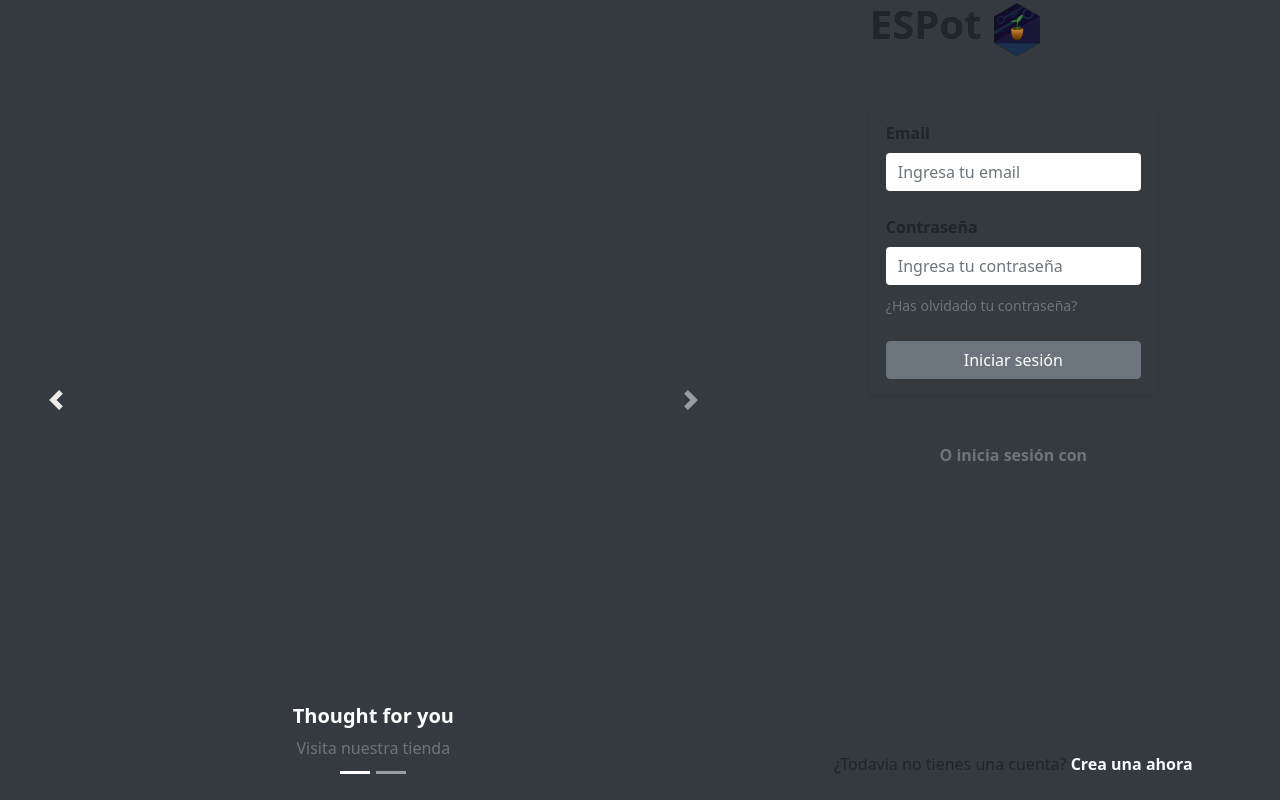
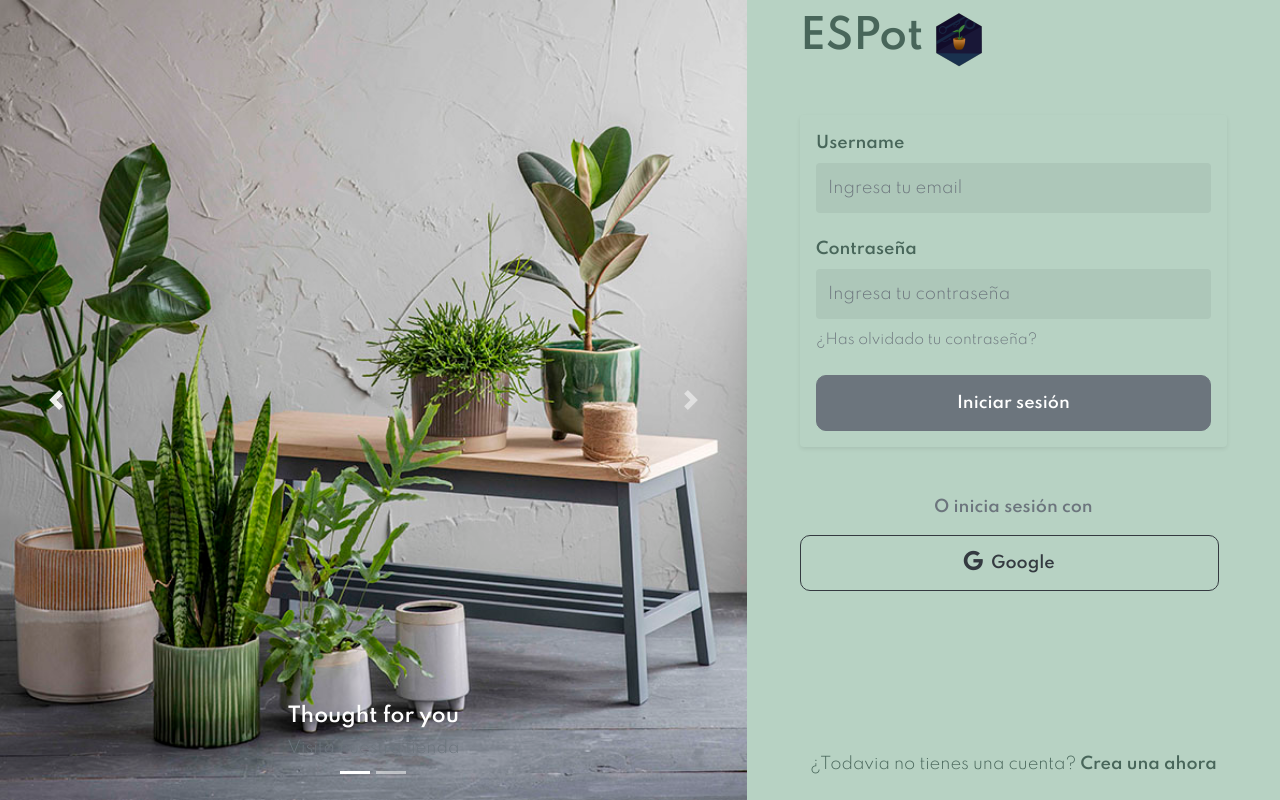
Before and after one commit to rrrorrigo/ESPot, a Flask app: page /login in a window 1280 px wide. Run offline with Flask 2, Linux system fonts and the light colour scheme; some libraries are stand-ins or nearby versions.

Commit message:
testing file rutas

```diff
--- a/web_flask/templates/login.html
+++ b/web_flask/templates/login.html
@@ -9,8 +9,8 @@
     <link rel="stylesheet" href="https://stackpath.bootstrapcdn.com/bootstrap/5.0.0-alpha1/css/bootstrap.min.css" integrity="sha384-r4NyP46KrjDleawBgD5tp8Y7UzmLA05oM1iAEQ17CSuDqnUK2+k9luXQOfXJCJ4I" crossorigin="anonymous">
     <link href="https://fonts.googleapis.com/css2?family=Spartan:wght@300;600&display=swap" rel="stylesheet">
     <script src="https://kit.fontawesome.com/ffec4ec2ed.js" crossorigin="anonymous"></script>
-    <link rel="stylesheet" href="css/style.css" />
-    <link rel="icon" type="image/png" href="img/logo.png" />
+    <link rel="stylesheet" href="../static/styles/login.css" />
+    <link rel="icon" type="image/png" href="../static/img/logo.png" />
     <script type="text/javascript" src="js/inicio.js"></script>
 
     <title>ESPot Login</title>
@@ -50,11 +50,11 @@
             </div>
             <div class="col-lg-5 bg-dark d-flex flex-column align-items-end min-vh-100">
                 <div class="align-self-center" id="container">
-                <h1 class="font-weight-bold mb-5" id="Title">ESPot <img src="/ESPot/web/PrimaryPage/img/image.png" class="img-fluid " id="logo"></h1>
+                <h1 class="font-weight-bold mb-5" id="Title">ESPot <img src="../static/img/image.png" class="img-fluid " id="logo"></h1>
                 <form class="mb-5 shadow-sm p-3 mb-5 rounded">
                     <div class="mb-4">
-                      <label for="exampleInputEmail1" class="form-label font-weight-bold">Email</label>
-                      <input type="email" class="form-control bg-dark-x border-0" id="exampleInputEmail1" placeholder="Ingresa tu email" aria-describedby="emailHelp">
+                      <label for="username" class="form-label font-weight-bold">Username</label>
+                      <input type="text" class="form-control bg-dark-x border-0" id="username" placeholder="Ingresa tu email" aria-describedby="emailHelp" name="username">
                     </div>
                     <div class="mb-4">
                       <label for="exampleInputPassword1" class="form-label font-weight-bold">Contraseña</label>
@@ -69,7 +69,7 @@
                 </div>
                 </div>
                 <div class="text-center px-lg-4 pt-lg-3 pb-lg-4 p-4 mt-auto w-100">
-                    <p class="d-inline-block mb-0">¿Todavia no tienes una cuenta?</p> <a href="/ESPot/web/Register/register.html" class="text-light font-weight-bold text-decoration-none">Crea una ahora</a>
+                    <p class="d-inline-block mb-0">¿Todavia no tienes una cuenta?</p> <a href="../templates/register.html" class="text-light font-weight-bold text-decoration-none">Crea una ahora</a>
                 </div>
             </div>
         </div>
```
